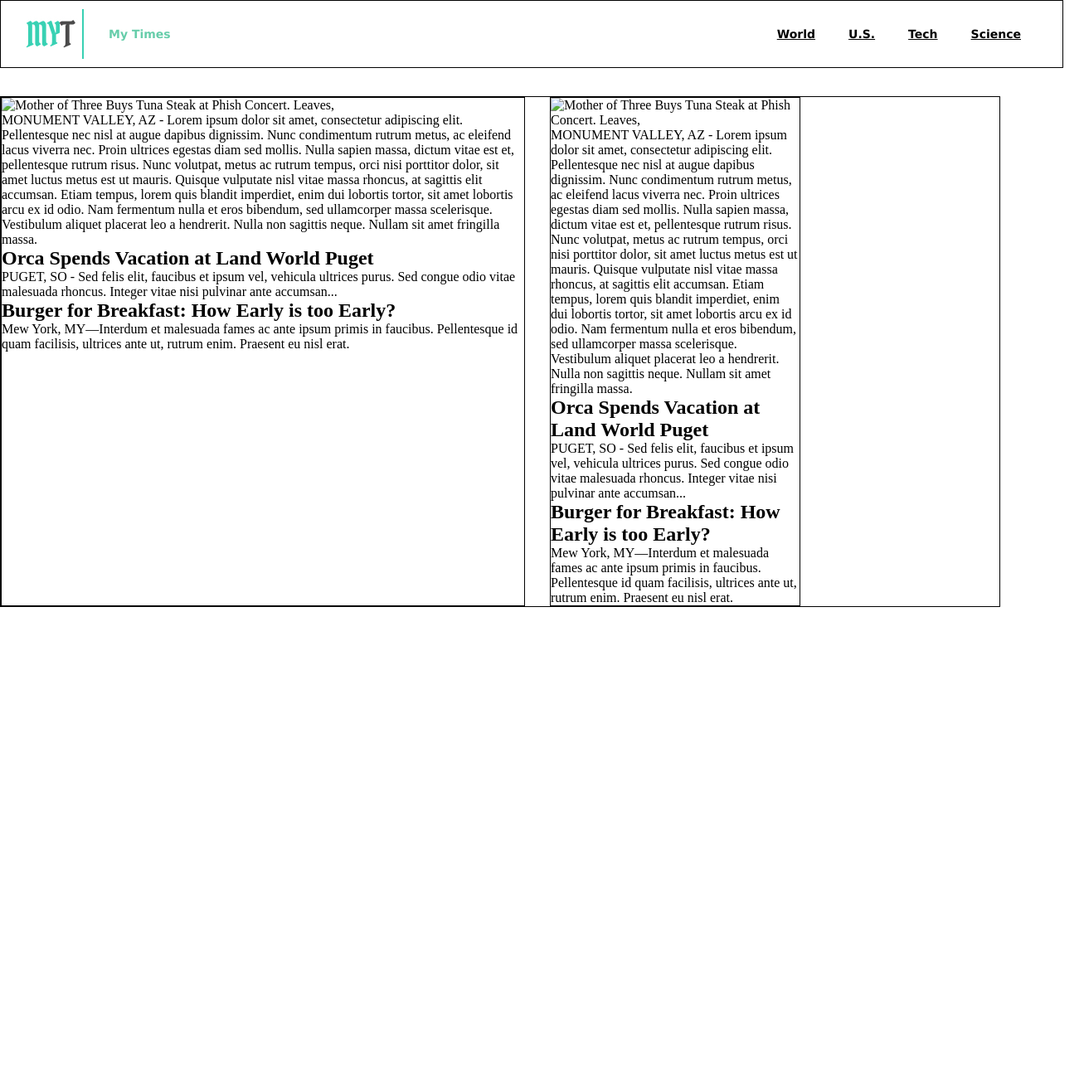
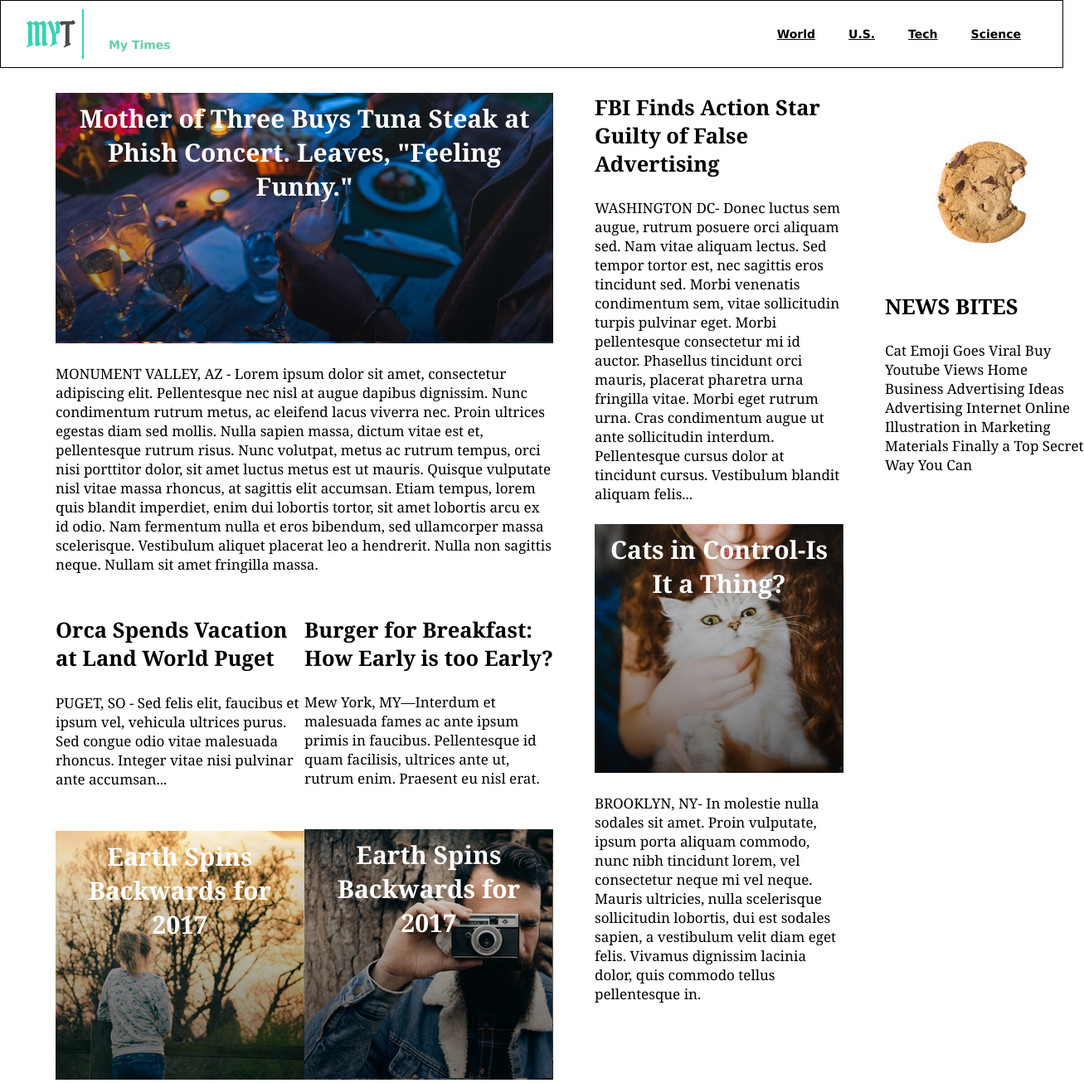
Before and after one commit to ThGnommy/My-Times, a plain HTML site: page index.html in a window 1280 px wide. Shown: the whole page at 83% size, 1307 px wide, since content can reach past the window. Before the commit the page ends 800 px from the top, so only its background shows below. Drawn offline with Linux system fonts and the light colour scheme.

Commit message:
more stories

```diff
--- a/index.html
+++ b/index.html
@@ -27,41 +27,53 @@
         <div class="column large">
 
           <div class="mainstory">
-              <img src="" alt="Mother of Three Buys Tuna Steak at Phish Concert. Leaves, "Feeling Funny."">
+            <div class="img1">
+              <span class="text-img">Mother of Three Buys Tuna Steak at Phish Concert. Leaves, "Feeling Funny."</span>
+            </div>
               <p>MONUMENT VALLEY, AZ - Lorem ipsum dolor sit amet, consectetur adipiscing elit. Pellentesque nec nisl at augue dapibus dignissim. Nunc condimentum rutrum metus, ac eleifend lacus viverra nec. Proin ultrices egestas diam sed mollis. Nulla sapien massa, dictum vitae est et, pellentesque rutrum risus. Nunc volutpat, metus ac rutrum tempus, orci nisi porttitor dolor, sit amet luctus metus est ut mauris. Quisque vulputate nisl vitae massa rhoncus, at sagittis elit accumsan. Etiam tempus, lorem quis blandit imperdiet, enim dui lobortis tortor, sit amet lobortis arcu ex id odio. Nam fermentum nulla et eros bibendum, sed ullamcorper massa scelerisque. Vestibulum aliquet placerat leo a hendrerit. Nulla non sagittis neque. Nullam sit amet fringilla massa.</p>
           </div>
-
+            <div class="stories">
             <div class="secondstory">
               <h2>Orca Spends Vacation at Land World Puget</h2>
               <p>PUGET, SO - Sed felis elit, faucibus et ipsum vel, vehicula ultrices purus. Sed congue odio vitae malesuada rhoncus. Integer vitae nisi pulvinar ante accumsan...</p>
+              <div class="img2">
+                <span class="text-img">Earth Spins Backwards for 2017</span>
+              </div>
             </div>
-
-            <div class="thirdstory">
-              <h2>Burger for Breakfast: How Early is too Early?</h2>
-              <p>Mew York, MY—Interdum et malesuada fames ac ante ipsum primis in faucibus. Pellentesque id quam facilisis, ultrices ante ut, rutrum enim. Praesent eu nisl erat.</p>
-            </div>
+              <div class="thirdstory">
+                <h2>Burger for Breakfast: How Early is too Early?</h2>
+                <p>Mew York, MY—Interdum et malesuada fames ac ante ipsum primis in faucibus. Pellentesque id quam facilisis, ultrices ante ut, rutrum enim. Praesent eu nisl erat.</p>
+                <div class="img3">
+                  <span class="text-img">Earth Spins Backwards for 2017</span>
+                </div>
+              </div>
           </div>
+        </div>
 
           <!-- First medium column -->
 
           <div class="column medium">
             <div class="mainstory">
-                <img src="" alt="Mother of Three Buys Tuna Steak at Phish Concert. Leaves, "Feeling Funny."">
-                <p>MONUMENT VALLEY, AZ - Lorem ipsum dolor sit amet, consectetur adipiscing elit. Pellentesque nec nisl at augue dapibus dignissim. Nunc condimentum rutrum metus, ac eleifend lacus viverra nec. Proin ultrices egestas diam sed mollis. Nulla sapien massa, dictum vitae est et, pellentesque rutrum risus. Nunc volutpat, metus ac rutrum tempus, orci nisi porttitor dolor, sit amet luctus metus est ut mauris. Quisque vulputate nisl vitae massa rhoncus, at sagittis elit accumsan. Etiam tempus, lorem quis blandit imperdiet, enim dui lobortis tortor, sit amet lobortis arcu ex id odio. Nam fermentum nulla et eros bibendum, sed ullamcorper massa scelerisque. Vestibulum aliquet placerat leo a hendrerit. Nulla non sagittis neque. Nullam sit amet fringilla massa.</p>
+                <h2>FBI Finds Action Star Guilty of False Advertising</h2>
+                <p>WASHINGTON DC- Donec luctus sem augue, rutrum posuere orci aliquam sed. Nam vitae aliquam lectus. Sed tempor tortor est, nec sagittis eros tincidunt sed. Morbi venenatis condimentum sem, vitae sollicitudin turpis pulvinar eget. Morbi pellentesque consectetur mi id auctor. Phasellus tincidunt orci mauris, placerat pharetra urna fringilla vitae. Morbi eget rutrum urna. Cras condimentum augue ut ante sollicitudin interdum. Pellentesque cursus dolor at tincidunt cursus. Vestibulum blandit aliquam felis...</p>
             </div>
 
               <div class="secondstory">
-                <h2>Orca Spends Vacation at Land World Puget</h2>
-                <p>PUGET, SO - Sed felis elit, faucibus et ipsum vel, vehicula ultrices purus. Sed congue odio vitae malesuada rhoncus. Integer vitae nisi pulvinar ante accumsan...</p>
-              </div>
-
-              <div class="thirdstory">
-                <h2>Burger for Breakfast: How Early is too Early?</h2>
-                <p>Mew York, MY—Interdum et malesuada fames ac ante ipsum primis in faucibus. Pellentesque id quam facilisis, ultrices ante ut, rutrum enim. Praesent eu nisl erat.</p>
+                <div class="img4">
+                  <span class="text-img">Cats in Control-Is It a Thing?</span>
+                </div>
+                <p>BROOKLYN, NY- In molestie nulla sodales sit amet. Proin vulputate, ipsum porta aliquam commodo, nunc nibh tincidunt lorem, vel consectetur neque mi vel neque. Mauris ultricies, nulla scelerisque sollicitudin lobortis, dui est sodales sapien, a vestibulum velit diam eget felis. Vivamus dignissim lacinia dolor, quis commodo tellus pellentesque in.</p>
               </div>
           </div>
 
           <div class="column small">
+
+            <div class="mainstory">
+                <div class="imgcookie">
+                </div>
+                <h2>NEWS BITES</h2>
+                <p>Cat Emoji Goes Viral Buy Youtube Views Home Business Advertising Ideas Advertising Internet Online Illustration in Marketing Materials Finally a Top Secret Way You Can</p>
+            </div>
 
           </div>
 
--- a/resources/css/style.css
+++ b/resources/css/style.css
@@ -5,7 +5,6 @@
 }
 
 .header {
-  position: fixed;
   display: flex;
   font-family: Verdana;
   font-size: 14px;
@@ -26,7 +25,6 @@
   flex-grow: 1;
 }
 
-
 nav {
   display: flex;
   justify-content: space-between;
@@ -38,7 +36,6 @@ nav {
 span {
   display: inline-block;
   padding: 20px;
-
 }
 
 a {
@@ -47,26 +44,134 @@ a {
 
 .content {
   display: flex;
-  position: fixed;
-  border: 1px solid black;
-  margin-top: 116px;
+  margin: 0 auto 78px 67px;
 }
 
 .column.large {
   display: flex;
   width: 630px;
-  border: 1px solid black;
   flex-direction: column;
-  margin-right: 30px;
+  margin-top: 30px;
+  margin-right: 50px;
 }
 
 .column.medium {
   display: flex;
-  border: 1px solid black;
   flex-direction: column;
   width: 300px;
+  margin-top: 30px;
+  margin-right: 50px;
+
 }
 
 .column.small {
+  margin-top: 30px;
   width: 240px;
 }
+
+.mainstory {
+  display: flex;
+  flex-direction: column;
+  font-family: Georgia;
+  font-size: 17px;
+  color: black;
+}
+
+.stories {
+  display: flex;
+  justify-content: space-between;
+  margin-top: 50px;
+}
+
+.secondstory {
+  display: flex;
+  flex-direction: column;
+  font-family: Georgia;
+  font-size: 17px;
+  color: black;
+  width: 300px;
+  justify-content: space-between;
+}
+
+.thirdstory {
+  display: flex;
+  flex-direction: column;
+  font-family: Georgia;
+  font-size: 17px;
+  color: black;
+  width: 300px;
+  justify-content: space-between;
+}
+
+.imgcookie {
+  display: flex;
+  background-image: url("../../resources/images/cookie.png");
+  width: 240px;
+  height: 240px;
+}
+
+.img1 {
+  display: flex;
+  background-image: url("../../resources/images/story-main.png");
+  height: 302px;
+  font-family: Georgia;
+  font-weight: bold;
+  font-size: 30px;
+  color: white;
+}
+
+.img2 {
+  display: flex;
+  background-image: url("../../resources/images/fall-season.png");
+  height: 300px;
+  font-family: Georgia;
+  font-weight: bold;
+  font-size: 30px;
+  color: white;
+  width: 300px;
+  justify-content: center;
+  margin-top: 50px;
+
+}
+
+.img3 {
+  display: flex;
+  background-image: url("../../resources/images/HipsterCameraman.png");
+  width: 630px;
+  height: 302px;
+  font-family: Georgia;
+  font-weight: bold;
+  font-size: 30px;
+  color: white;
+  width: 300px;
+  justify-content: center;
+  margin-top: 50px;
+
+}
+
+.img4 {
+  display: flex;
+  background-image: url("../../resources/images/cat-ceo.png");
+  width: 300px;
+  height: 300px;
+  font-family: Georgia;
+  font-weight: bold;
+  font-size: 30px;
+  color: white;
+  margin-top: 25px;
+}
+
+span.text-img {
+  display: flex;
+  text-align: center;
+  padding: 10px;
+}
+
+h2 {
+  text-align: left;
+}
+
+p {
+  text-align: left;
+  margin-top: 25px;
+}
```
Also changed, not shown: resources/images/HipsterCameraman.png (renamed from resources/images/Hipster Cameraman.png), resources/images/Rubik-Regular.ttf (added).
